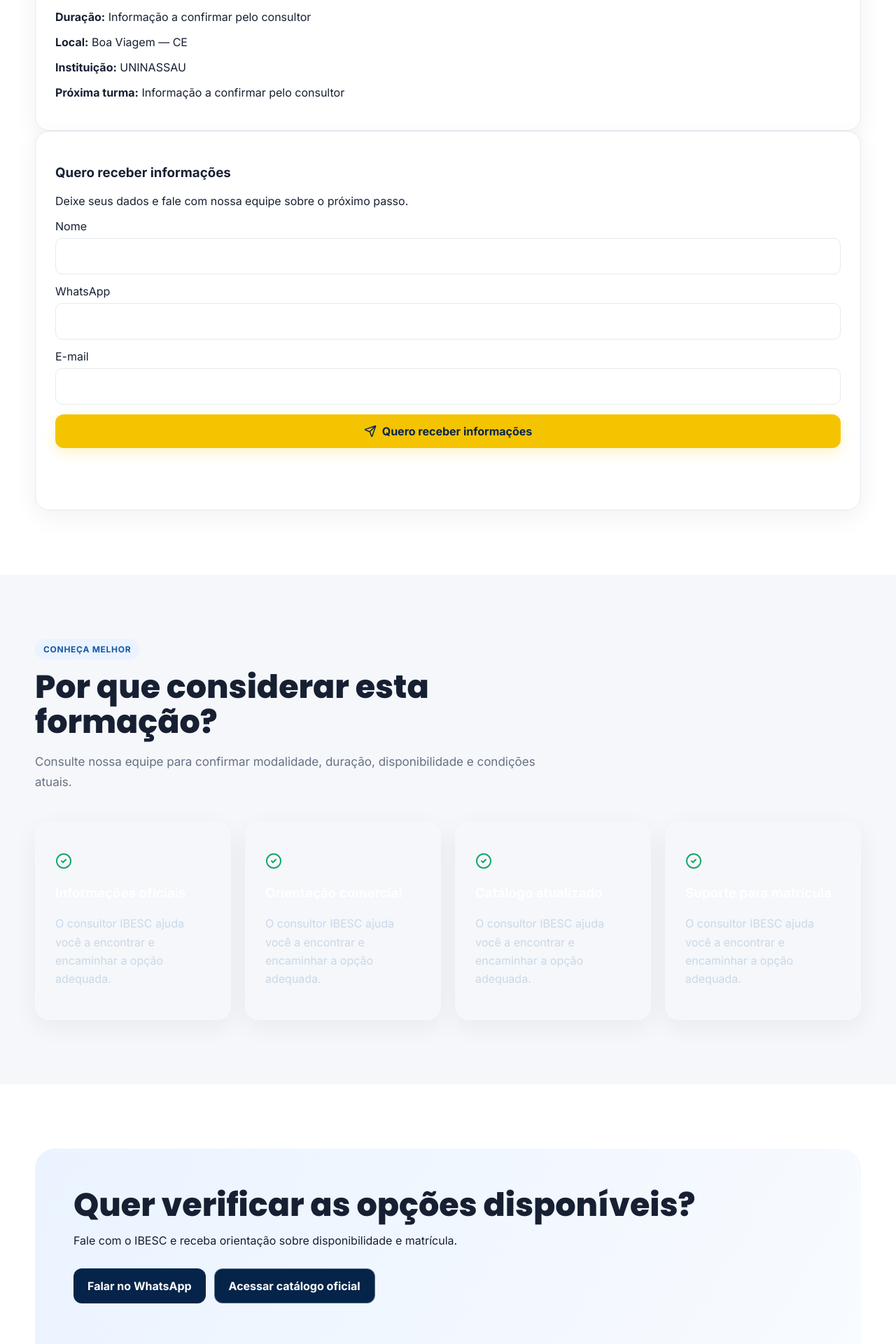
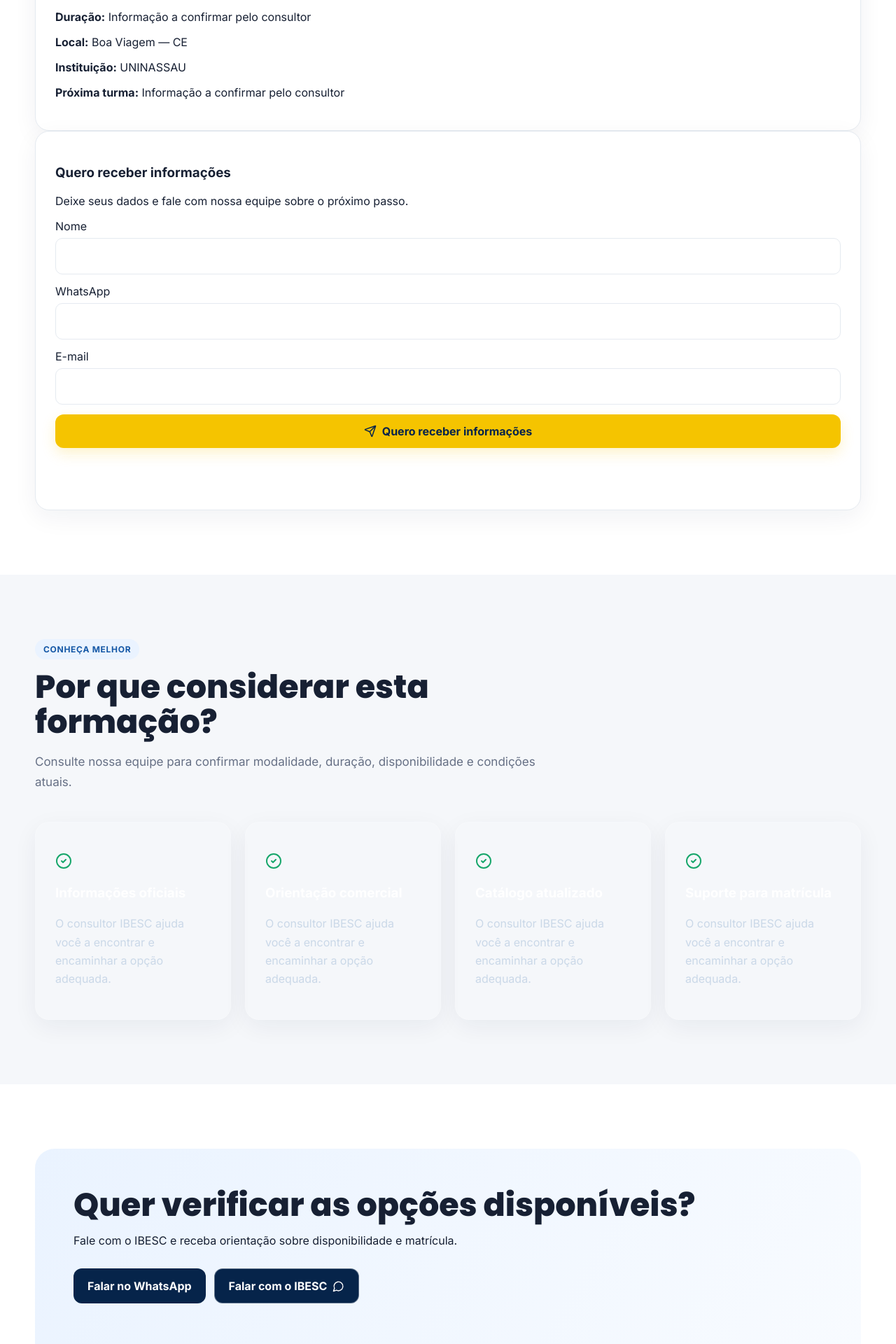
Before and after one commit to comercialexternobv-png/ibesc, a Next.js app: page /curso/enfermagem in a window 1280 px wide. Shown: the part 800-2720 px from the top of the page at 70% size. Built offline with nearby package versions, Linux system fonts and the light colour scheme.

Commit message:
feat: improve individual postgraduate course pages

```diff
--- a/src/app/curso/[slug]/page.tsx
+++ b/src/app/curso/[slug]/page.tsx
@@ -1,7 +1,7 @@
 import { notFound } from 'next/navigation';
 import Link from 'next/link';
-import { courses } from '@/data/courses';
-import { MessageCircle, CheckCircle2, ArrowRight } from 'lucide-react';
+import { courses, partnerCatalogs } from '@/data/courses';
+import { MessageCircle, CheckCircle2, ArrowRight, ExternalLink } from 'lucide-react';
 import LeadForm from './LeadForm';
 
 const wa = '5588988498031';
@@ -10,30 +10,33 @@ export function generateStaticParams() {
   return courses.map((c) => ({ slug: c.slug }));
 }
 
-export default async function CoursePage({
-  params,
-}: {
-  params: Promise<{ slug: string }>;
-}) {
+export default async function CoursePage({ params }: { params: Promise<{ slug: string }> }) {
   const { slug } = await params;
   const c = courses.find((x) => x.slug === slug);
-
   if (!c) return notFound();
 
-  const institution = Array.isArray(c.institution)
-    ? c.institution.join(' / ')
-    : c.institution;
+  const institution = Array.isArray(c.institution) ? c.institution.join(' / ') : c.institution;
   const own = c.institution === 'IBESC';
-  const msg = encodeURIComponent(
-    `Olá! Vim pelo site do IBESC e gostaria de receber informações sobre o curso de ${c.name}.`
-  );
-  const catalogUrl = own
-    ? ''
-    : c.category === 'GRADUACAO'
-      ? 'https://graduacao.uninassau.digital/nossos-cursos'
-      : c.institution === 'UNIFAEL'
-        ? 'https://posgrad.unifael.edu.br/digital?polo=boaviagemcentroii-ce&tipo=digital'
-        : 'https://ead.uninassau.edu.br/pos-digital';
+  const isPost = c.category === 'POS_GRADUACAO';
+  const catalogUrl = c.externalUrl || (c.institution === 'UNIFAEL' ? partnerCatalogs.unifaelPos.url : partnerCatalogs.uninassauPos.url);
+  const institutionLabel = c.institution === 'UNIFAEL' ? 'UNIFAEL' : c.institution === 'UNINASSAU' ? 'UNINASSAU' : institution;
+  const msg = encodeURIComponent(`Olá! Vim pelo site do IBESC e gostaria de receber informações sobre o curso de ${c.name}${isPost ? ` da ${institutionLabel}` : ''}.`);
+
+  const infoItems = isPost
+    ? [
+        ['Modalidade', 'Digital'],
+        ['Instituição', institutionLabel],
+        ['Duração', c.duration || 'A confirmar na instituição'],
+        ['Área', c.area],
+        ['Local de atendimento', 'IBESC — Boa Viagem/CE'],
+      ]
+    : [
+        ['Modalidade', c.modality || 'Informação a confirmar pelo consultor'],
+        ['Duração', c.duration || 'Informação a confirmar pelo consultor'],
+        ['Local', c.local || 'Boa Viagem — CE'],
+        ['Instituição', institution],
+        ['Próxima turma', c.startDate || 'Informação a confirmar pelo consultor'],
+      ];
 
   return (
     <main>
@@ -41,24 +44,35 @@ export default async function CoursePage({
         <div className="container hero-grid">
           <div>
             <span className="eyebrow" style={{ background: 'rgba(255,255,255,.12)', color: '#fff' }}>
-              {c.type}
+              {isPost ? 'Pós-graduação Digital' : c.type}
             </span>
             <h1 style={{ maxWidth: 850 }}>{c.name}</h1>
-            <p>{institution} • {c.area}</p>
+            <p>{institutionLabel} • {c.area}</p>
             <div className="hero-actions">
+              {isPost ? (
+                <a className="btn btn-primary" href={catalogUrl} target="_blank" rel="noreferrer">
+                  Ver curso na {institutionLabel} <ExternalLink size={17} />
+                </a>
+              ) : (
                 <a className="btn btn-primary" href={`https://wa.me/${wa}?text=${msg}`}>
                   {own ? 'Quero me matricular' : 'Falar com um consultor'} <ArrowRight size={17} />
                 </a>
-              {!own && (
+              )}
+              {isPost && (
+                <a className="btn btn-outline" href={`https://wa.me/${wa}?text=${msg}`} target="_blank" rel="noreferrer">
+                  Falar com um consultor <MessageCircle size={17} />
+                </a>
+              )}
+              {!own && !isPost && (
                 <a className="btn btn-outline" href={catalogUrl} target="_blank" rel="noreferrer">
-                  Ver catálogo oficial
+                  Ver catálogo oficial <ExternalLink size={17} />
                 </a>
               )}
             </div>
           </div>
           <div className="hero-card">
             <div className="fake-photo" />
-            <strong>{own ? 'Formação própria IBESC' : `Formação em parceria com ${institution}`}</strong>
+            <strong>{isPost ? `Pós-graduação Digital ${institutionLabel}` : own ? 'Formação própria IBESC' : `Formação em parceria com ${institution}`}</strong>
           </div>
         </div>
       </section>
@@ -67,16 +81,24 @@ export default async function CoursePage({
         <div className="container contact-grid">
           <div>
             <span className="eyebrow">Sobre a formação</span>
-            <h2>{own ? 'Por que escolher este curso?' : 'Conheça esta oportunidade de formação'}</h2>
+            <h2>{isPost ? `Especialização digital pela ${institutionLabel}` : own ? 'Por que escolher este curso?' : 'Conheça esta oportunidade de formação'}</h2>
             <p>{c.description}</p>
+
             <div className="card" style={{ marginTop: 25 }}>
               <h3>Informações principais</h3>
-              <p><strong>Modalidade:</strong> {c.modality || 'Informação a confirmar pelo consultor'}</p>
-              <p><strong>Duração:</strong> {c.duration || 'Informação a confirmar pelo consultor'}</p>
-              <p><strong>Local:</strong> {c.local || 'Boa Viagem — CE'}</p>
-              <p><strong>Instituição:</strong> {institution}</p>
-              <p><strong>Próxima turma:</strong> {c.startDate || 'Informação a confirmar pelo consultor'}</p>
+              {infoItems.map(([label, value]) => <p key={label}><strong>{label}:</strong> {value}</p>)}
             </div>
+
+            {isPost && (
+              <div className="card" style={{ marginTop: 18 }}>
+                <h3>Como funciona</h3>
+                <p>Você consulta as informações acadêmicas e condições diretamente na plataforma oficial da instituição.</p>
+                <p>O IBESC também pode orientar você sobre o próximo passo e encaminhar seu atendimento comercial.</p>
+                <a className="btn btn-primary" href={catalogUrl} target="_blank" rel="noreferrer" style={{ marginTop: 8 }}>
+                  Acessar página oficial <ExternalLink size={17} />
+                </a>
+              </div>
+            )}
           </div>
 
           <div className="card">
@@ -90,18 +112,20 @@ export default async function CoursePage({
         <div className="container">
           <div className="section-head">
             <span className="eyebrow">Conheça melhor</span>
-            <h2>{own ? 'Por que escolher o IBESC?' : 'Por que considerar esta formação?'}</h2>
-            <p>{own ? 'Nossa equipe orienta você durante a escolha e os próximos passos da formação.' : 'Consulte nossa equipe para confirmar modalidade, duração, disponibilidade e condições atuais.'}</p>
+            <h2>{isPost ? 'Por que escolher esta opção?' : own ? 'Por que escolher o IBESC?' : 'Por que considerar esta formação?'}</h2>
+            <p>{isPost ? 'Informações comerciais e acadêmicas devem ser confirmadas diretamente com a instituição responsável pela oferta.' : own ? 'Nossa equipe orienta você durante a escolha e os próximos passos da formação.' : 'Consulte nossa equipe para confirmar modalidade, duração, disponibilidade e condições atuais.'}</p>
           </div>
           <div className="diff-grid">
-            {(own
+            {(isPost
+              ? ['Modalidade digital', `Oferta pela ${institutionLabel}`, 'Página oficial da instituição', 'Orientação comercial IBESC']
+              : own
                 ? ['Formação direcionada', 'Atendimento próximo', 'Orientação para matrícula', 'Foco no seu próximo passo']
                 : ['Informações oficiais', 'Orientação comercial', 'Catálogo atualizado', 'Suporte para matrícula']
             ).map((x) => (
               <div className="card diff-card" key={x}>
                 <CheckCircle2 color="var(--green)" />
                 <h3>{x}</h3>
-                <p>{own ? 'Informação comercial apresentada sem inventar dados acadêmicos não cadastrados.' : 'O consultor IBESC ajuda você a encontrar e encaminhar a opção adequada.'}</p>
+                <p>{isPost ? 'Consulte a plataforma oficial para detalhes atualizados da oferta.' : own ? 'Informação comercial apresentada sem inventar dados acadêmicos não cadastrados.' : 'O consultor IBESC ajuda você a encontrar e encaminhar a opção adequada.'}</p>
               </div>
             ))}
           </div>
@@ -111,15 +135,15 @@ export default async function CoursePage({
       <section className="section">
         <div className="container">
           <div className="cta">
-            <h2>{own ? 'Quer saber mais sobre este curso?' : 'Quer verificar as opções disponíveis?'}</h2>
-            <p>Fale com o IBESC e receba orientação sobre disponibilidade e matrícula.</p>
+            <h2>{isPost ? `Pronto para conhecer a ${institutionLabel}?` : own ? 'Quer saber mais sobre este curso?' : 'Quer verificar as opções disponíveis?'}</h2>
+            <p>{isPost ? 'Acesse a página oficial para consultar a oferta completa ou fale com o IBESC.' : 'Fale com o IBESC e receba orientação sobre disponibilidade e matrícula.'}</p>
             <div className="hero-actions">
+              {isPost ? (
+                <a className="btn btn-dark" href={catalogUrl} target="_blank" rel="noreferrer">Ver curso na {institutionLabel} <ExternalLink size={17} /></a>
+              ) : (
                 <a className="btn btn-dark" href={`https://wa.me/${wa}?text=${msg}`}>Falar no WhatsApp</a>
-              {!own && (
-                <a className="btn btn-outline" style={{ background: 'var(--navy)' }} href={catalogUrl} target="_blank" rel="noreferrer">
-                  Acessar catálogo oficial
-                </a>
               )}
+              <a className="btn btn-outline" style={{ background: 'var(--navy)' }} href={`https://wa.me/${wa}?text=${msg}`} target="_blank" rel="noreferrer">Falar com o IBESC <MessageCircle size={17} /></a>
             </div>
           </div>
         </div>
```
Lines whose indentation alone changed are shown as unchanged.
